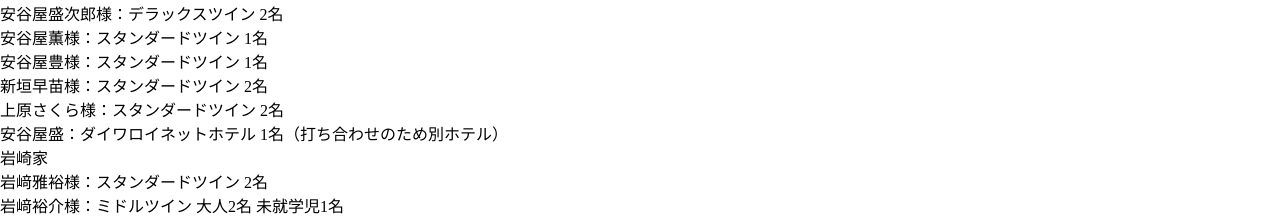
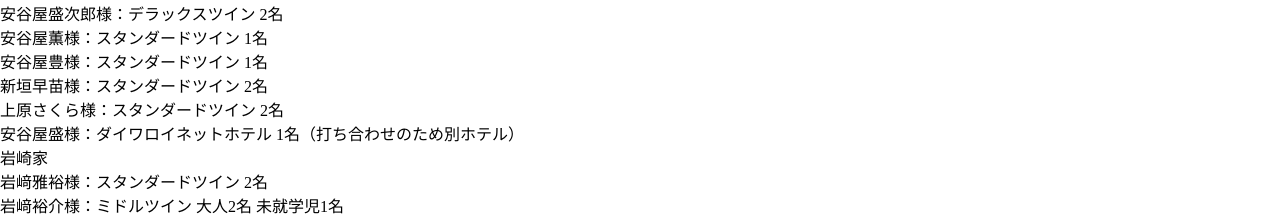
Before and after one commit to azamiya/ada-reception, a SvelteKit app: page /hotel in a window 1280 px wide. Shown: the part 1823-2039 px from the top of the page. Built offline with nearby package versions, Linux system fonts and the light colour scheme.

Commit message:
chore: typo

```diff
--- a/src/routes/hotel/+page.svelte
+++ b/src/routes/hotel/+page.svelte
@@ -29,7 +29,7 @@
 			<p class="text-sm mb-2">安谷屋豊様：スタンダードツイン 1名</p>
 			<p class="text-sm mb-2">新垣早苗様：スタンダードツイン 2名</p>
 			<p class="text-sm mb-2">上原さくら様：スタンダードツイン 2名</p>
-			<p class="text-sm mb-8">安谷屋盛：ダイワロイネットホテル 1名（打ち合わせのため別ホテル）</p>
+			<p class="text-sm mb-8">安谷屋盛様：ダイワロイネットホテル 1名（打ち合わせのため別ホテル）</p>
 			<p class="mb-2">岩崎家</p>
 			<p class="text-sm mb-2">岩﨑雅裕様：スタンダードツイン 2名</p>
 			<p class="text-sm mb-2">岩﨑裕介様：ミドルツイン 大人2名 未就学児1名</p>
```
